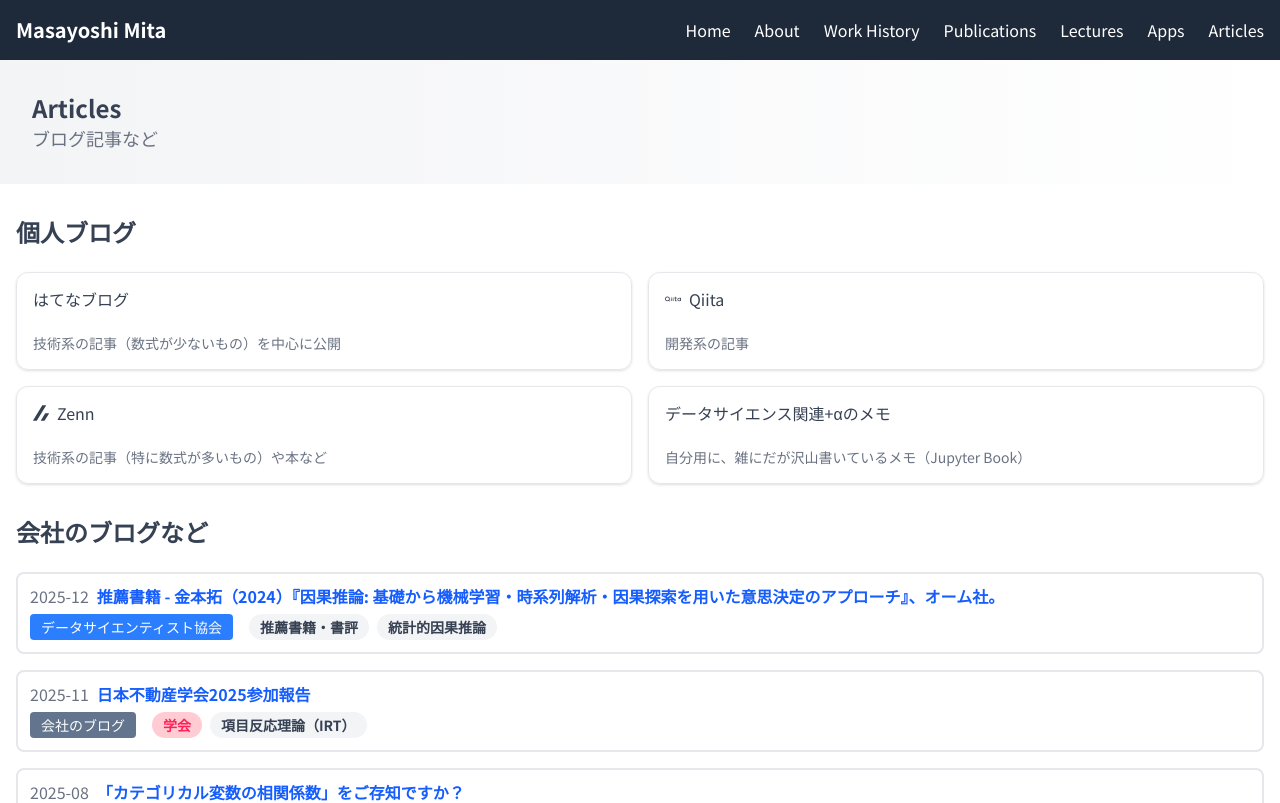
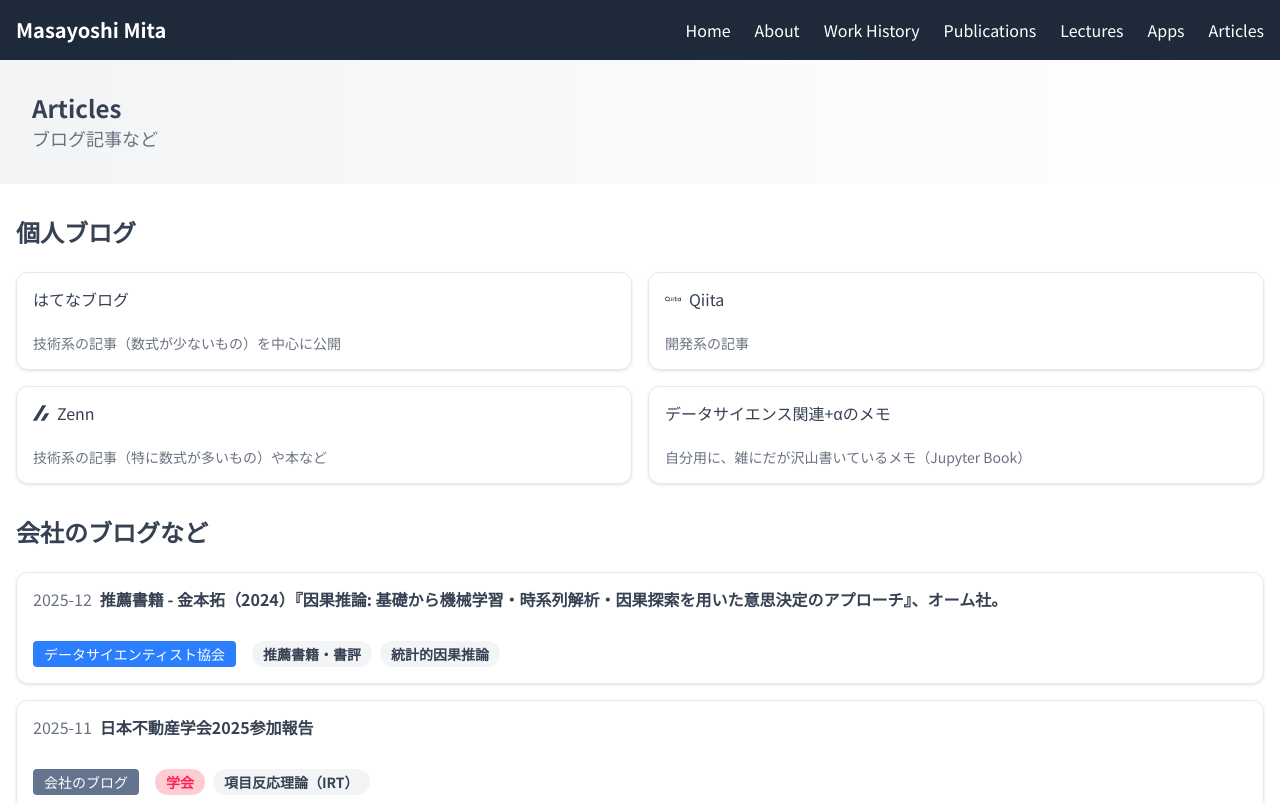
Before and after one commit to nigimitama/nigimitama.github.io, a Next.js app: page /articles in a window 1280 px wide. Shown: the top 803 px of the page. Built offline with nearby package versions, Linux system fonts and the light colour scheme.

Commit message:
ArticlesのリンクをテキストからCardへ変更

```diff
--- a/app/articles/components/ArticleLink.tsx
+++ b/app/articles/components/ArticleLink.tsx
@@ -1,5 +1,6 @@
 import Link from "@/components/Link"
 import { Badge } from "@/components/ui/badge"
+import { Card } from "@/components/ui/card"
 
 type Category = "会社のブログ" | "個人のブログ" | "Web記事" | "イベント" | "データサイエンティスト協会"
 
@@ -32,12 +33,12 @@ export interface ArticleLinkProps {
 
 export function ArticleLink({ date, href, title, category, tags }: ArticleLinkProps) {
   return (
-    <div className="mb-4 border-gray-200 border-2 rounded-lg p-3">
+    <div className="pb-4">
+      <a href={href} target="_blank" rel="noopener noreferrer">
+        <Card className="hover:shadow-md hover:opacity-60 transition-opacity">
           <div className="flex gap-2 items-center">
             <p className="text-gray-500">{date}</p>
-        <Link href={href}>
             <span className="font-bold">{title}</span>
-        </Link>
           </div>
 
           <div className="flex flex-wrap gap-4 mt-2">
@@ -57,6 +58,8 @@ export function ArticleLink({ date, href, title, category, tags }: ArticleLinkPr
               })}
             </div>
           </div>
+        </Card>
+      </a>
     </div>
   )
 }
--- a/app/articles/page.tsx
+++ b/app/articles/page.tsx
@@ -58,7 +58,7 @@ const PersonalBlog = () => {
       {blogs.map((e, index) => {
         return (
           <a key={index} href={e.href} target="_blank" rel="noopener noreferrer">
-            <Card className="hover:shadow-md hover:text-gray-400">
+            <Card className="hover:shadow-md hover:opacity-60 transition-opacity">
               <div className="flex items-center gap-2">
                 {e.icon ?? ""}
                 {e.title}
```
Lines whose indentation alone changed are shown as unchanged.
